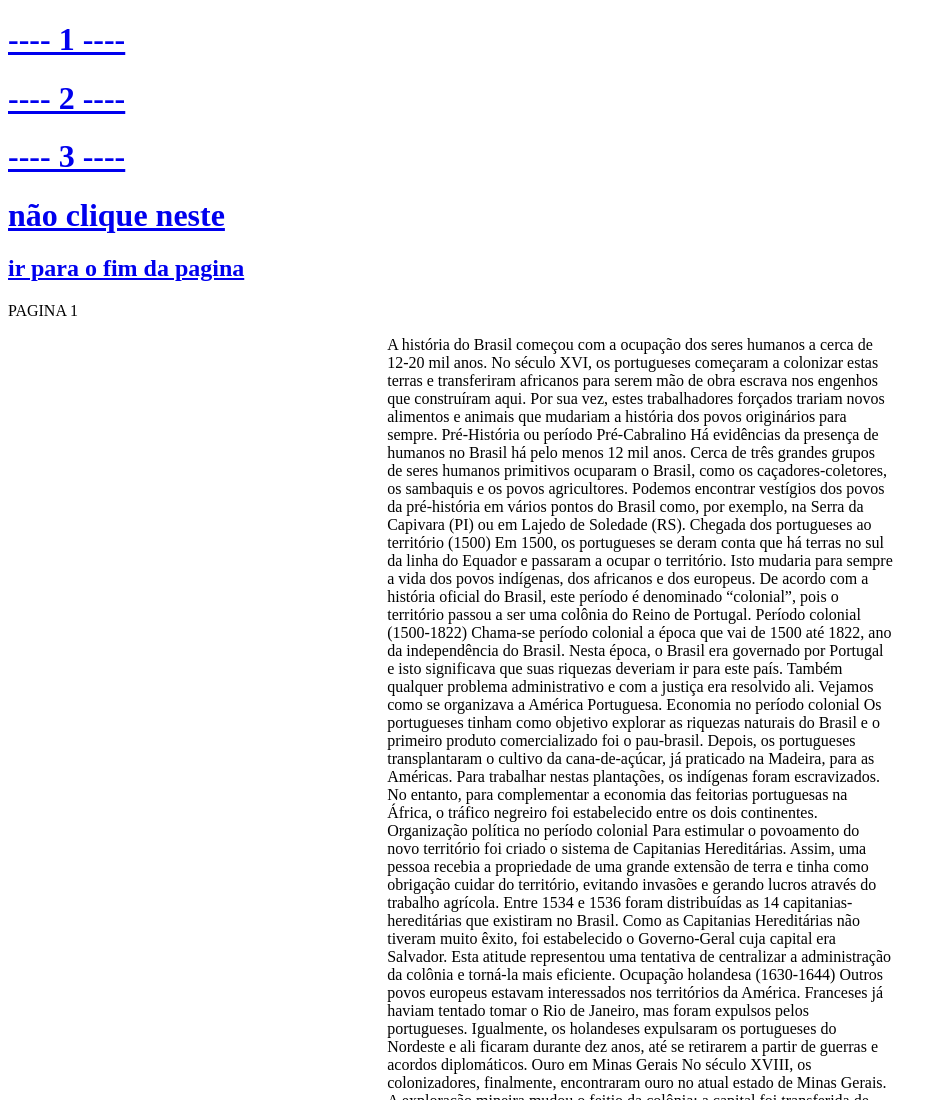
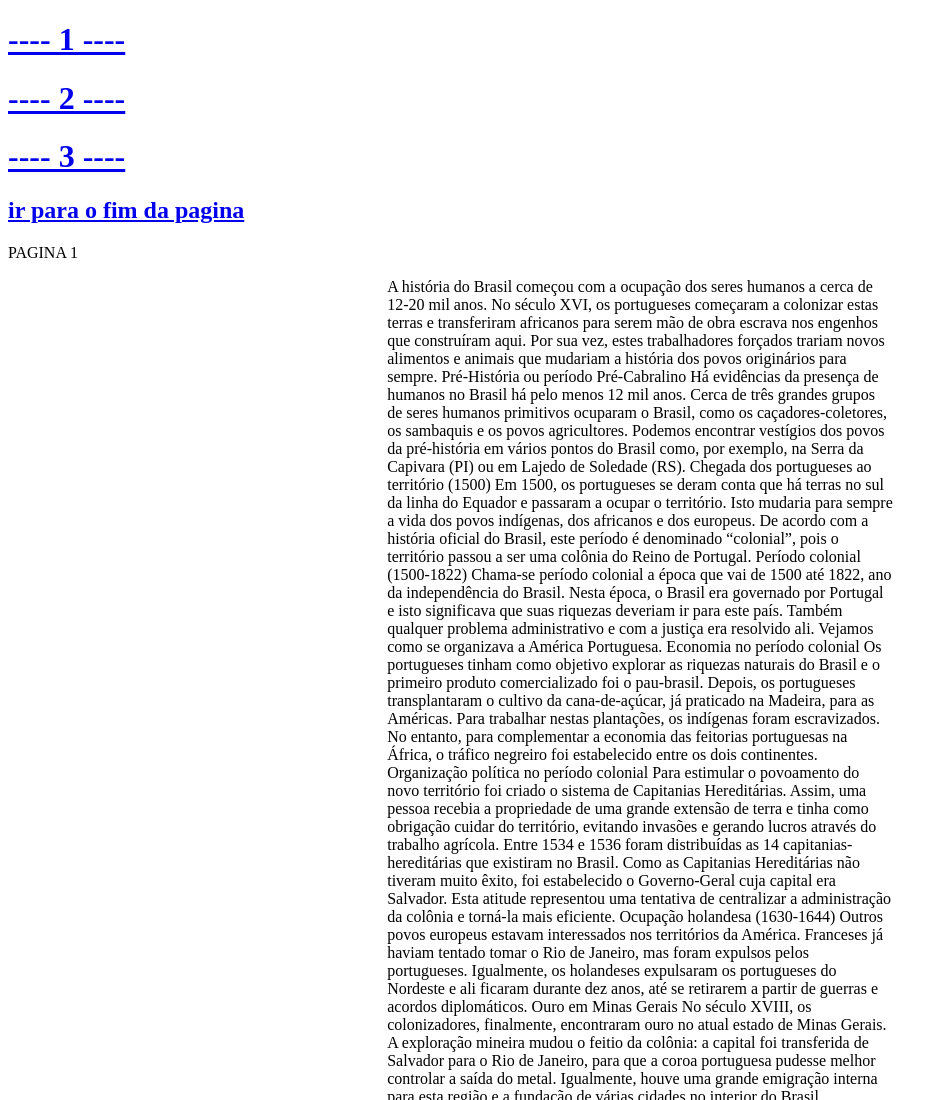
Before and after one commit to sherek231/demo-html, a plain HTML site: page index.html in a window 1280 px wide. Shown: the top 1100 px of the page, without its empty margins (0-948 px from the left). Drawn offline with Linux system fonts and the light colour scheme.

Commit message:
Update index.html

```diff
--- a/index.html
+++ b/index.html
@@ -20,9 +20,7 @@
     <a href="pagina 3.html">
         <h1> ---- 3 ---- </h1>
     </a>
-    <a href="pagina 4.html">
-        <h1> não clique neste </h1>
-    </a>
+
    <a href="#fimpagina"><h2 id="topopagina"> ir para o fim da pagina</h2></a>
     <p>PAGINA 1</p>
 
```
